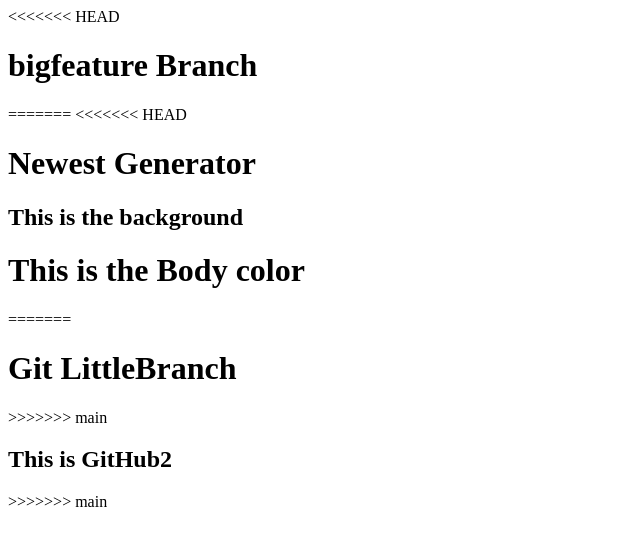
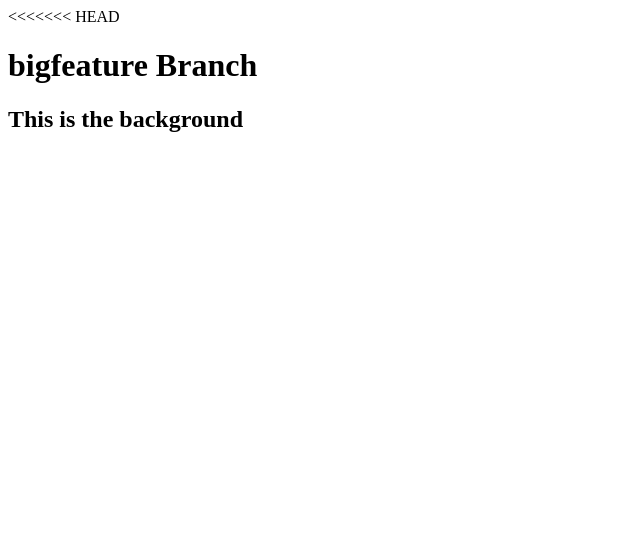
Before and after one commit to GiroFrm/primo, a plain HTML site: page index.html in a window 1280 px wide. Shown: the whole page, without its empty margins (0-640 px from the left). Drawn offline with Linux system fonts and the light colour scheme.

Commit message:
changes to commit

```diff
--- a/index.html
+++ b/index.html
@@ -6,15 +6,6 @@
 <body>
 <<<<<<< HEAD
 <h1>bigfeature Branch</h1>
-=======
-<<<<<<< HEAD
-<h1>Newest Generator</h1>
 <h2>This is the background</h2>
-<h1>This is the Body color</h1>
-=======
-<h1>Git LittleBranch</h1>
->>>>>>> main
-<h2>This is GitHub2</h2>
->>>>>>> main
 </body>
 </html>
```
